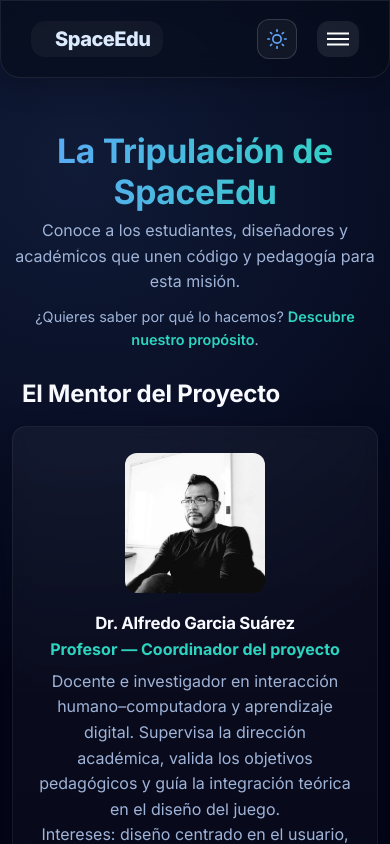
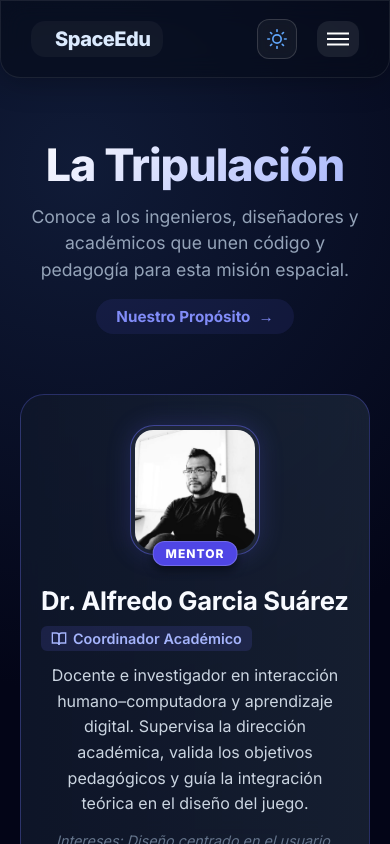
Before and after one commit to IgniferDev/space-angular, an Angular app: page /quienes-somos in a window 390 px wide. Built offline with nearby package versions, Linux system fonts and the light colour scheme.

Commit message:
Rediseño de Nosotros
Se rediseño completamente la pagina de About Us para una mejor interacción con el usuario e información más clara de los integrantes del proyecto

```diff
--- a/src/app/web-page/pages/about/about.component.css
+++ b/src/app/web-page/pages/about/about.component.css
@@ -1,179 +1,339 @@
-/* about-page.component.css - tarjetas apiladas, espacio y legibilidad */
+:host { display: block; }
 
-.about-page {
-  max-width: 980px;
-  margin: 40px auto;
-  padding: 12px;
-  color: var(--text);
+.about-page-wrapper {
+  width: 100%;
+  min-height: 100vh;
+  padding-bottom: 60px;
 }
 
-.about-header {
-  text-align: center;
-  margin-bottom: 28px;
-}
-.about-header h1 { font-size: 2.1rem; margin: 0 0 6px 0; }
-.about-header .subtitle { color: var(--muted); margin: 0; }
-
-/* Tarjeta de miembro (estilo común) */
-.member-card {
+.about-container {
+  max-width: 1100px;
+  margin: 20px auto;
+  padding: 0 20px;
   display: flex;
-  gap: 20px;
-  align-items: center;
-  padding: 20px;
-  margin-bottom: 22px;
-  border-radius: 14px;
-  background: rgba(255,255,255,0.04);
-  border: 1px solid rgba(255,255,255,0.03);
-  box-shadow: 0 8px 30px rgba(2,6,23,0.45);
+  flex-direction: column;
+  gap: 40px;
 }
 
-/* Profesor destacado: un poco más alto y con fondo sutil */
-.member-card.highlighted {
-  background: linear-gradient(180deg, rgba(255,255,255,0.04), rgba(255,255,255,0.02));
-  border: 1px solid rgba(255,255,255,0.06);
-  padding: 26px;
+/* --- 1. HERO (Centrado) --- */
+.about-hero {
+  text-align: center;
+  padding: 40px 0 20px;
 }
 
-/* Foto */
-.photo {
+.hero-title {
+  font-size: 2.8rem;
+  font-weight: 800;
+  margin: 0 0 12px;
+  background: linear-gradient(135deg, #ffffff 0%, #a5b4fc 100%);
+  -webkit-background-clip: text;
+  -webkit-text-fill-color: transparent;
+  letter-spacing: -1px;
+}
+
+.hero-subtitle {
+  font-size: 1.1rem;
+  color: #94a3b8;
+  margin: 0 auto;
+  max-width: 600px;
+  line-height: 1.5;
+}
+
+.hero-link {
+  display: inline-flex;
+  align-items: center;
+  margin-top: 16px;
+  gap: 8px;
+  color: #818cf8;
+  text-decoration: none;
+  font-weight: 700;
+  font-size: 0.95rem;
+  padding: 8px 20px;
+  border-radius: 20px;
+  background: rgba(99, 102, 241, 0.1);
+  transition: all 0.3s ease;
+}
+.hero-link:hover {
+  background: rgba(99, 102, 241, 0.2);
+  color: #fff;
+  transform: translateY(-2px);
+}
+
+
+/* --- ESTILO GENERAL TARJETAS --- */
+.bento-card {
+  background: rgba(15, 23, 42, 0.6);
+  backdrop-filter: blur(12px);
+  border: 1px solid rgba(255, 255, 255, 0.08);
+  border-radius: 24px;
+  overflow: hidden;
+  transition: all 0.4s cubic-bezier(0.175, 0.885, 0.32, 1.275);
+}
+
+.bento-card:hover {
+  transform: translateY(-8px);
+  border-color: rgba(255, 255, 255, 0.2);
+  box-shadow: 0 20px 40px rgba(0, 0, 0, 0.4);
+}
+
+
+/* --- 2. MENTOR CARD (Horizontal) --- */
+.mentor-card {
+  display: flex;
+  align-items: center;
+  padding: 30px;
+  gap: 30px;
+  background: linear-gradient(90deg, rgba(15,23,42,0.9), rgba(30,41,59,0.7));
+  border: 1px solid rgba(99, 102, 241, 0.3);
+}
+
+.profile-visual { flex-shrink: 0; }
+
+.avatar-frame.commander-frame {
+  width: 130px;
+  height: 130px;
+  border-radius: 24px;
+  padding: 4px;
+  background: rgba(255,255,255,0.05);
+  border: 1px solid rgba(99, 102, 241, 0.5);
+  position: relative;
+  box-shadow: 0 0 25px rgba(99, 102, 241, 0.2);
+}
+
+.avatar-img {
+  width: 100%; height: 100%;
+  object-fit: cover; border-radius: 18px;
+  display: block;
+}
+
+.rank-badge {
+  position: absolute;
+  bottom: -12px; left: 50%;
+  transform: translateX(-50%);
+  background: #4f46e5;
+  color: white;
+  font-size: 0.75rem; font-weight: 800;
+  padding: 4px 12px;
+  border-radius: 12px;
+  text-transform: uppercase;
+  letter-spacing: 1px;
+  box-shadow: 0 4px 10px rgba(0,0,0,0.5);
+  border: 1px solid rgba(255,255,255,0.2);
+  white-space: nowrap;
+}
+
+.profile-content { flex: 1; }
+
+.header-row {
+  display: flex;
+  justify-content: space-between;
+  align-items: flex-start;
+  margin-bottom: 12px;
+  flex-wrap: wrap;
+  gap: 10px;
+}
+
+.header-row h2 {
+  margin: 0;
+  font-size: 1.6rem;
+  color: white;
+}
+
+.role-tag {
+  display: inline-flex;
+  align-items: center;
+  gap: 6px;
+  color: #a5b4fc;
+  font-size: 0.9rem;
+  font-weight: 600;
+  background: rgba(99, 102, 241, 0.15);
+  padding: 4px 10px;
+  border-radius: 6px;
+}
+
+.bio {
+  margin: 0 0 12px 0;
+  color: #cbd5e1;
+  font-size: 1rem;
+  line-height: 1.6;
+}
+
+.interests {
+  color: #64748b;
+  font-size: 0.9rem;
+  font-style: italic;
+  margin-bottom: 0;
+}
+
+
+/* --- 3. CREW GRID (Tarjetas Verticales Centradas) --- */
+.crew-grid {
+  display: grid;
+  /* 4 Columnas automáticas en escritorio */
+  grid-template-columns: repeat(auto-fit, minmax(240px, 1fr));
+  gap: 24px;
+}
+
+.crew-card {
+  padding: 30px 20px;
+  display: flex;
+  flex-direction: column;
+  align-items: center; /* Centrado Horizontal */
+  text-align: center;  /* Texto Centrado */
+  gap: 16px;
+  height: 100%;
+}
+
+/* Header Vertical */
+.card-top {
+  display: flex;
+  flex-direction: column;
+  align-items: center;
+  width: 100%;
+  gap: 15px;
+}
+
+/* Foto Grande */
+.card-top .avatar-frame {
   width: 120px;
   height: 120px;
-  border-radius: 12px;
-  overflow: hidden;
-  flex-shrink: 0;
-  background: rgba(255,255,255,0.02);
+  border-radius: 20px;
+  padding: 0; /* Sin padding extra para estudiantes */
+}
+
+.card-top .avatar-img {
+  border-radius: 20px;
+  border: 2px solid rgba(255,255,255,0.1);
+  box-shadow: 0 10px 25px rgba(0,0,0,0.3);
+  transition: transform 0.3s;
+}
+
+.crew-card:hover .avatar-img {
+  transform: scale(1.05);
+  border-color: rgba(255,255,255,0.3);
+}
+
+.identity {
+  display: flex;
+  flex-direction: column;
+  align-items: center;
+  gap: 8px;
+}
+
+.identity h3 {
+  margin: 0;
+  font-size: 1.25rem;
+  color: #fff;
+  font-weight: 700;
+}
+
+/* Roles */
+.role-pill {
+  font-size: 0.75rem;
+  font-weight: 800;
+  text-transform: uppercase;
+  padding: 4px 10px;
+  border-radius: 20px;
+  letter-spacing: 0.5px;
+  display: inline-flex;
+  align-items: center;
+  gap: 6px;
+}
+.role-pill.code { background: rgba(56, 189, 248, 0.15); color: #7dd3fc; border: 1px solid rgba(56, 189, 248, 0.3); }
+.role-pill.logic { background: rgba(168, 85, 247, 0.15); color: #d8b4fe; border: 1px solid rgba(168, 85, 247, 0.3); }
+.role-pill.design { background: rgba(244, 114, 182, 0.15); color: #fbcfe8; border: 1px solid rgba(244, 114, 182, 0.3); }
+.role-pill.qa { background: rgba(45, 212, 191, 0.15); color: #99f6e4; border: 1px solid rgba(45, 212, 191, 0.3); }
+
+.bio-short {
+  font-size: 0.9rem;
+  color: #94a3b8;
+  margin: 0;
+  line-height: 1.5;
+  flex-grow: 1;
+}
+
+/* --- BOTONES SOCIALES (Separados y Grandes) --- */
+.social-row {
+  display: flex;
+  justify-content: center; /* Centrados */
+  gap: 24px; /* AUMENTADO: Mucho espacio entre iconos */
+  margin-top: 12px;
+}
+
+.social-btn {
   display: flex;
   align-items: center;
   justify-content: center;
-}
-.photo img {
-  width: 100%;
-  height: 100%;
-  object-fit: cover;
-  display: block;
+  width: 44px; /* AUMENTADO: Área táctil grande */
+  height: 44px;
+  color: #cbd5e1;
+  border-radius: 12px;
+  background: rgba(255,255,255,0.05);
+  transition: all 0.3s cubic-bezier(0.25, 0.8, 0.25, 1);
+  border: 1px solid transparent;
 }
 
-/* Cuerpo de la tarjeta */
-.member-body {
-  flex: 1;
-  min-width: 0;
-}
-.member-body h2, .member-body h3 {
-  margin: 0 0 6px 0;
-  color: #fff;
-}
-.role {
-  color: var(--accent2);
-  font-weight: 700;
-  margin-bottom: 10px;
-}
-.member-body p {
-  margin: 0;
-  color: var(--muted);
-  line-height: 1.6;
+.social-btn:hover {
+  background: #0a66c2; /* Color LinkedIn por defecto al hover */
+  color: white;
+  transform: translateY(-4px) scale(1.1);
+  box-shadow: 0 10px 20px rgba(0,0,0,0.3);
+  border-color: rgba(255,255,255,0.2);
 }
 
-/* Contact card */
-.contact-card {
-  margin-top: 18px;
-  padding: 18px;
-  text-align: center;
+/* Diferenciar el hover de GitHub si quieres (opcional) */
+.social-btn[href*="github"]:hover { background: #333; }
+
+
+/* --- 4. CONTACT BANNER --- */
+.contact-banner {
+  padding: 24px 40px;
+  display: flex;
+  align-items: center;
+  justify-content: center;
+  gap: 20px;
+  background: linear-gradient(90deg, rgba(99,102,241,0.15), rgba(15,23,42,0.6));
+  border: 1px solid rgba(99, 102, 241, 0.3);
+}
+.contact-content h2 { font-size: 1.3rem; color: white; margin: 0 0 4px; }
+.contact-content p { margin: 0; color: #cbd5e1; }
+
+.btn-contact {
+  display: inline-flex;
+  align-items: center;
+  gap: 8px;
+  padding: 10px 24px;
+  background: #fff;
+  color: #0f172a;
+  font-weight: 700;
+  text-decoration: none;
   border-radius: 12px;
-  background: rgba(255,255,255,0.03);
+  transition: 0.3s;
 }
-
-/* Small helpers */
-.img-hint { display:block; margin-top:8px; color: var(--muted); font-size: 12px; }
-
-/* Responsive: apilar verticalmente en pantallas pequeñas */
-@media (max-width: 780px) {
-  .member-card {
-    flex-direction: column;
-    text-align: center;
-    align-items: center;
-  }
-  .photo { width: 140px; height: 140px; }
-  .member-body { width: 100%; }
-  .member-body h2, .member-body h3 { font-size: 1.05rem; }
-}
-
-/* --- AÑADIR ESTO A TU about-page.component.css --- */
-
-/* Estilos para las nuevas secciones */
-.team-section h2 {
-  font-size: 1.5rem;
-  color: #fff;
-  margin-bottom: 18px;
-  padding-left: 10px;
-  border-left: 3px solid var(--accent); /* Asumiendo que tienes una variable --accent */
-}
-
-/* Reseteo semántico para listas */
-.team-list, .team-grid {
-  list-style: none;
-  padding: 0;
-  margin: 0;
-}
-
-/* La REJILLA 2x2 para el equipo de desarrollo */
-.team-grid {
-  display: grid;
-  grid-template-columns: repeat(2, 1fr);
-  gap: 22px;
-}
-
-/* Quitar el margen inferior de las tarjetas cuando están en la rejilla */
-.team-grid .member-card {
-  margin-bottom: 0;
-}
-
-/* Estilos para los enlaces de perfiles */
-.social-links {
-  margin-top: 16px;
-  display: flex;
-  gap: 16px;
-}
-
-.social-links a {
-  color: var(--muted);
-  text-decoration: none;
-  font-size: 0.85rem;
-  font-weight: 600;
-  transition: color 0.2s ease;
-}
-
-.social-links a:hover {
-  color: var(--accent2); /* Asumiendo --accent2 */
-}
-
-/* Enlace a la página de Propósito */
-.purpose-link {
-  text-align: center;
-  margin: 10px 0 0 0;
-  font-size: 0.9rem;
-}
-.purpose-link a {
-  color: var(--accent2);
-  text-decoration: none;
-  font-weight: 600;
-}
-.purpose-link a:hover {
-  text-decoration: underline;
+.btn-contact:hover {
+  background: #e2e8f0;
+  transform: scale(1.05);
 }
 
 
-/* --- MODIFICAR TU MEDIA QUERY --- */
-@media (max-width: 780px) {
-  /* ... (tu .member-card flex-direction: column) ... */
+/* --- ANIMACIONES --- */
+.card-animated { opacity: 0; animation: slideUp 0.6s cubic-bezier(0.16, 1, 0.3, 1) forwards; }
+.mentor-card { animation-delay: 0.1s; }
+.crew-card:nth-child(1) { animation-delay: 0.2s; }
+.crew-card:nth-child(2) { animation-delay: 0.3s; }
+.crew-card:nth-child(3) { animation-delay: 0.4s; }
+.crew-card:nth-child(4) { animation-delay: 0.5s; }
 
-  /* Deshacer la rejilla en móvil (apilar) */
-  .team-grid {
-    grid-template-columns: 1fr;
-    gap: 0; /* El margen ya lo da .member-card */
-  }
+@keyframes slideUp {
+  from { opacity: 0; transform: translateY(40px); }
+  to { opacity: 1; transform: translateY(0); }
+}
 
-  /* Asegurar que las tarjetas vuelvan a tener su margen */
-  .team-grid .member-card {
-    margin-bottom: 22px;
-  }
+/* --- RESPONSIVE --- */
+@media (max-width: 768px) {
+  .mentor-card { flex-direction: column; text-align: center; padding: 30px 20px; }
+  .info-header { flex-direction: column; align-items: center; gap: 15px; }
+  /* En móvil una columna, en tablets 2 */
+  .crew-grid { grid-template-columns: 1fr; max-width: 400px; margin: 0 auto; }
+  .contact-banner { flex-direction: column; text-align: center; }
 }
--- a/src/app/web-page/pages/about/about.component.html
+++ b/src/app/web-page/pages/about/about.component.html
@@ -1,122 +1,144 @@
 <app-navigation-menu></app-navigation-menu>
 
-<main class="about-page container">
+<main class="about-page-wrapper">
 
-  <header class="about-header">
-    <h1>La Tripulación de SpaceEdu</h1>
-    <p class="subtitle">
-      Conoce a los estudiantes, diseñadores y académicos que unen código y pedagogía para esta misión.
+  <div class="about-container">
+
+    <header class="about-hero">
+      <div class="hero-content">
+        <h1 class="hero-title">La Tripulación</h1>
+        <p class="hero-subtitle">
+          Conoce a los ingenieros, diseñadores y académicos que unen código y pedagogía para esta misión espacial.
         </p>
-    <p class="purpose-link">
-      ¿Quieres saber por qué lo hacemos?
-      <a routerLink="/proposito">Descubre nuestro propósito</a>.
-    </p>
+        <a [routerLink]="['/proposito']" class="hero-link">
+          Nuestro Propósito <span class="arrow">→</span>
+        </a>
+      </div>
     </header>
 
-  <section class="team-section">
-    <h2>El Mentor del Proyecto</h2>
-    <ul class="team-list">
-      <li class="member-card card highlighted">
-        <div class="photo">
-          <img src="../../../../assets/team/freddy.png" alt="Foto del Dr. Freddy777">
+    <section class="bento-card mentor-card card-animated">
+      <div class="profile-visual">
+        <div class="avatar-frame commander-frame">
+          <img src="assets/team/freddy.png" alt="Dr. Alfredo Garcia" class="avatar-img">
+          <div class="rank-badge">Mentor</div>
         </div>
-        <div class="member-body">
-          <h3>Dr. Alfredo Garcia Suárez</h3>
-          <div class="role">Profesor — Coordinador del proyecto</div>
-          <p class="muted">
+      </div>
+
+      <div class="profile-content">
+        <div class="header-row">
+          <h2>Dr. Alfredo Garcia Suárez</h2>
+          <span class="role-tag">
+            <svg width="16" height="16" viewBox="0 0 24 24" fill="none" stroke="currentColor" stroke-width="2"><path d="M2 3h6a4 4 0 0 1 4 4v14a3 3 0 0 0-3-3H2z"></path><path d="M22 3h-6a4 4 0 0 0-4 4v14a3 3 0 0 1 3-3h7z"></path></svg>
+            Coordinador Académico
+          </span>
+        </div>
+        <p class="bio">
           Docente e investigador en interacción humano–computadora y aprendizaje digital. Supervisa la dirección académica, valida los objetivos pedagógicos y guía la integración teórica en el diseño del juego.
         </p>
-          <p class="muted small">Intereses: diseño centrado en el usuario, evaluación formativa, tecnologías educativas.</p>
+        <p class="interests">Intereses: Diseño centrado en el usuario, Evaluación formativa.</p>
 
-          <div class="social-links">
-            <a href="#" target="_blank" rel="noopener noreferrer" title="Perfil Profesional">LinkedIn</a>
+        <div class="social-row">
+
+
+
         </div>
       </div>
-      </li>
-    </ul>
     </section>
 
-  <section class="team-section">
-    <h2>El Equipo de Desarrollo</h2>
-    <ul class="team-grid">
+    <div class="crew-grid">
 
-      <li class="member-card card">
-        <div class="photo">
-          <img src="../../../../assets/team/ignifer_student.jpg" alt="Foto de Fernando Cilia">
+      <article class="bento-card crew-card card-animated">
+        <div class="card-top">
+          <div class="avatar-frame">
+            <img src="assets/team/ignifer_student.jpg" alt="Fernando Cilia" class="avatar-img">
           </div>
-        <div class="member-body">
+          <div class="identity">
             <h3>Fernando Cilia</h3>
-          <div class="role">Desarrollador Frontend</div>
-          <p class="muted">
-            Responsable de la interfaz, implementación en Angular y la usabilidad visual del juego.
-          </p>
-          <div class="social-links">
-            <a href="https://github.com/IgniferDev" target="_blank" rel="noopener noreferrer" title="GitHub">GitHub</a>
-            <a href="https://www.linkedin.com/in/fernando-morales-cilia-6b27b8357/" target="_blank" rel="noopener noreferrer" title="LinkedIn">LinkedIn</a>
+            <span class="role-pill code">
+              <svg width="14" height="14" viewBox="0 0 24 24" fill="none" stroke="currentColor" stroke-width="2"><polyline points="16 18 22 12 16 6"></polyline><polyline points="8 6 2 12 8 18"></polyline></svg>
+              Frontend
+            </span>
           </div>
         </div>
-      </li>
+        <p class="bio-short">Responsable de la interfaz, implementación en Angular y la usabilidad visual del juego.</p>
+        <div class="social-row">
+          <a href="https://github.com/IgniferDev" target="_blank" class="social-btn"><svg width="18" height="18" viewBox="0 0 24 24" fill="none" stroke="currentColor" stroke-width="2" stroke-linecap="round" stroke-linejoin="round"><path d="M9 19c-5 1.5-5-2.5-7-3m14 6v-3.87a3.37 3.37 0 0 0-.94-2.61c3.14-.35 6.44-1.54 6.44-7A5.44 5.44 0 0 0 20 4.77 5.07 5.07 0 0 0 19.91 1S18.73.65 16 2.48a13.38 13.38 0 0 0-7 0C6.27.65 5.09 1 5.09 1A5.07 5.07 0 0 0 5 4.77a5.44 5.44 0 0 0-1.5 3.78c0 5.42 3.3 6.61 6.44 7A3.37 3.37 0 0 0 9 18.13V22"></path></svg></a>
+          <a href="https://www.linkedin.com/in/fernando-morales-cilia-6b27b8357/" target="_blank" class="social-btn"><svg width="18" height="18" viewBox="0 0 24 24" fill="none" stroke="currentColor" stroke-width="2" stroke-linecap="round" stroke-linejoin="round"><path d="M16 8a6 6 0 0 1 6 6v7h-4v-7a2 2 0 0 0-2-2 2 2 0 0 0-2 2v7h-4v-7a6 6 0 0 1 6-6z"></path><rect x="2" y="9" width="4" height="12"></rect><circle cx="4" cy="4" r="2"></circle></svg></a>
+        </div>
+      </article>
 
-      <li class="member-card card">
-        <div class="photo">
-          <img src="../../../../assets/team/senn_student.jpg" alt="Foto de Gerson Contreras">
+      <article class="bento-card crew-card card-animated">
+        <div class="card-top">
+          <div class="avatar-frame">
+            <img src="assets/team/senn_student.jpg" alt="Gerson Contreras" class="avatar-img">
           </div>
-        <div class="member-body">
+          <div class="identity">
             <h3>Gerson Contreras</h3>
-          <div class="role">Programador de Lógica</div>
-          <p class="muted">
-            Encargado de la mecánica del juego, detección de colisiones y balance de dificultad por rondas.
-          </p>
-          <div class="social-links">
-            <a href="https://github.com/SennDev" target="_blank" rel="noopener noreferrer" title="GitHub">GitHub</a>
-            <a href="https://www.linkedin.com/in/gerson-gonzalez-senn4520/" target="_blank" rel="noopener noreferrer" title="LinkedIn">LinkedIn</a>
+            <span class="role-pill logic">
+              <svg width="14" height="14" viewBox="0 0 24 24" fill="none" stroke="currentColor" stroke-width="2"><rect x="2" y="2" width="20" height="8" rx="2" ry="2"></rect><rect x="2" y="14" width="20" height="8" rx="2" ry="2"></rect><line x1="6" y1="6" x2="6.01" y2="6"></line><line x1="6" y1="18" x2="6.01" y2="18"></line></svg>
+              Backend Logic
+            </span>
           </div>
         </div>
-      </li>
+        <p class="bio-short">Encargado de la mecánica del juego, detección de colisiones y balance de dificultad.</p>
+        <div class="social-row">
+          <a href="https://github.com/SennDev" target="_blank" class="social-btn"><svg width="18" height="18" viewBox="0 0 24 24" fill="none" stroke="currentColor" stroke-width="2" stroke-linecap="round" stroke-linejoin="round"><path d="M9 19c-5 1.5-5-2.5-7-3m14 6v-3.87a3.37 3.37 0 0 0-.94-2.61c3.14-.35 6.44-1.54 6.44-7A5.44 5.44 0 0 0 20 4.77 5.07 5.07 0 0 0 19.91 1S18.73.65 16 2.48a13.38 13.38 0 0 0-7 0C6.27.65 5.09 1 5.09 1A5.07 5.07 0 0 0 5 4.77a5.44 5.44 0 0 0-1.5 3.78c0 5.42 3.3 6.61 6.44 7A3.37 3.37 0 0 0 9 18.13V22"></path></svg></a>
+          <a href="https://www.linkedin.com/in/gerson-gonzalez-senn4520/" target="_blank" class="social-btn"><svg width="18" height="18" viewBox="0 0 24 24" fill="none" stroke="currentColor" stroke-width="2" stroke-linecap="round" stroke-linejoin="round"><path d="M16 8a6 6 0 0 1 6 6v7h-4v-7a2 2 0 0 0-2-2 2 2 0 0 0-2 2v7h-4v-7a6 6 0 0 1 6-6z"></path><rect x="2" y="9" width="4" height="12"></rect><circle cx="4" cy="4" r="2"></circle></svg></a>
+        </div>
+      </article>
 
-      <li class="member-card card">
-        <div class="photo">
-          <img src="../../../../assets/team/ponkifill_student.jpg" alt="Foto de Pablo Ibarra">
+      <article class="bento-card crew-card card-animated">
+        <div class="card-top">
+          <div class="avatar-frame">
+            <img src="assets/team/ponkifill_student.jpg" alt="Pablo Ibarra" class="avatar-img">
           </div>
-        <div class="member-body">
+          <div class="identity">
             <h3>Pablo Ibarra</h3>
-          <div class="role">Diseño Instruccional</div>
-          <p class="muted">
-            Diseña las preguntas y las secuencias pedagógicas para que las actividades sean significativas.
-          </p>
-          <div class="social-links">
-            <a href="https://github.com/PabloIbVa" target="_blank" rel="noopener noreferrer" title="GitHub">GitHub</a>
-            <a href="[TU_URL_LINKEDIN]" target="_blank" rel="noopener noreferrer" title="LinkedIn">LinkedIn</a>
+            <span class="role-pill design">
+              <svg width="14" height="14" viewBox="0 0 24 24" fill="none" stroke="currentColor" stroke-width="2"><path d="M12 19l7-7 3 3-7 7-3-3z"></path><path d="M18 13l-1.5-7.5L2 2l3.5 14.5L13 18l5-5z"></path><path d="M2 2l7.586 7.586"></path><circle cx="11" cy="11" r="2"></circle></svg>
+              Diseño Instruccional
+            </span>
           </div>
         </div>
-      </li>
+        <p class="bio-short">Diseña las preguntas y secuencias pedagógicas para un aprendizaje significativo.</p>
+        <div class="social-row">
+          <a href="https://github.com/PabloIbVa" target="_blank" class="social-btn"><svg width="18" height="18" viewBox="0 0 24 24" fill="none" stroke="currentColor" stroke-width="2" stroke-linecap="round" stroke-linejoin="round"><path d="M9 19c-5 1.5-5-2.5-7-3m14 6v-3.87a3.37 3.37 0 0 0-.94-2.61c3.14-.35 6.44-1.54 6.44-7A5.44 5.44 0 0 0 20 4.77 5.07 5.07 0 0 0 19.91 1S18.73.65 16 2.48a13.38 13.38 0 0 0-7 0C6.27.65 5.09 1 5.09 1A5.07 5.07 0 0 0 5 4.77a5.44 5.44 0 0 0-1.5 3.78c0 5.42 3.3 6.61 6.44 7A3.37 3.37 0 0 0 9 18.13V22"></path></svg></a>
+          <a href="#" target="_blank" class="social-btn"><svg width="18" height="18" viewBox="0 0 24 24" fill="none" stroke="currentColor" stroke-width="2" stroke-linecap="round" stroke-linejoin="round"><path d="M16 8a6 6 0 0 1 6 6v7h-4v-7a2 2 0 0 0-2-2 2 2 0 0 0-2 2v7h-4v-7a6 6 0 0 1 6-6z"></path><rect x="2" y="9" width="4" height="12"></rect><circle cx="4" cy="4" r="2"></circle></svg></a>
+        </div>
+      </article>
 
-      <li class="member-card card">
-        <div class="photo">
-          <img src="../../../../assets/team/floppa_student.jpg" alt="Foto de Bernardo Palacios">
+      <article class="bento-card crew-card card-animated">
+        <div class="card-top">
+          <div class="avatar-frame">
+            <img src="assets/team/floppa_student.jpg" alt="Bernardo Palacios" class="avatar-img">
           </div>
-        <div class="member-body">
+          <div class="identity">
             <h3>Bernardo Palacios</h3>
-          <div class="role">QA & Pruebas</div>
-          <p class="muted">
-            Responsable de pruebas, informes de usabilidad y recopilación de métricas para mejorar la experiencia.
-          </p>
-          <div class="social-links">
-            <a href="https://github.com/floppafan2" target="_blank" rel="noopener noreferrer" title="GitHub">GitHub</a>
-            <a href="[TU_URL_LINKEDIN]" target="_blank" rel="noopener noreferrer" title="LinkedIn">LinkedIn</a>
+            <span class="role-pill qa">
+              <svg width="14" height="14" viewBox="0 0 24 24" fill="none" stroke="currentColor" stroke-width="2"><path d="M12 22s8-4 8-10V5l-8-3-8 3v7c0 6 8 10 8 10z"></path></svg>
+              QA & Testing
+            </span>
           </div>
         </div>
-      </li>
+        <p class="bio-short">Responsable de pruebas, informes de usabilidad y métricas de experiencia.</p>
+        <div class="social-row">
+          <a href="https://github.com/floppafan2" target="_blank" class="social-btn"><svg width="18" height="18" viewBox="0 0 24 24" fill="none" stroke="currentColor" stroke-width="2" stroke-linecap="round" stroke-linejoin="round"><path d="M9 19c-5 1.5-5-2.5-7-3m14 6v-3.87a3.37 3.37 0 0 0-.94-2.61c3.14-.35 6.44-1.54 6.44-7A5.44 5.44 0 0 0 20 4.77 5.07 5.07 0 0 0 19.91 1S18.73.65 16 2.48a13.38 13.38 0 0 0-7 0C6.27.65 5.09 1 5.09 1A5.07 5.07 0 0 0 5 4.77a5.44 5.44 0 0 0-1.5 3.78c0 5.42 3.3 6.61 6.44 7A3.37 3.37 0 0 0 9 18.13V22"></path></svg></a>
+          <a href="https://www.linkedin.com/in/bernardo-palacios-caballero-079768342?trk=contact-info" target="_blank" class="social-btn"><svg width="18" height="18" viewBox="0 0 24 24" fill="none" stroke="currentColor" stroke-width="2" stroke-linecap="round" stroke-linejoin="round"><path d="M16 8a6 6 0 0 1 6 6v7h-4v-7a2 2 0 0 0-2-2 2 2 0 0 0-2 2v7h-4v-7a6 6 0 0 1 6-6z"></path><rect x="2" y="9" width="4" height="12"></rect><circle cx="4" cy="4" r="2"></circle></svg></a>
+        </div>
+      </article>
 
-    </ul>
+    </div>
+
+    <section class="bento-card contact-banner card-animated">
+      <div class="contact-content">
+        <h2>¿Listo para colaborar?</h2>
+        <p>Si deseas implementar SpaceEdu en tu aula o contribuir al proyecto.</p>
+      </div>
+      <a href="mailto:somosSpaceEdu@outlook.com" class="btn-contact">
+        <svg width="18" height="18" viewBox="0 0 24 24" fill="none" stroke="currentColor" stroke-width="2" stroke-linecap="round" stroke-linejoin="round"><path d="M4 4h16c1.1 0 2 .9 2 2v12c0 1.1-.9 2-2 2H4c-1.1 0-2-.9-2-2V6c0-1.1.9-2 2-2z"></path><polyline points="22,6 12,13 2,6"></polyline></svg>
+        Contáctanos
+      </a>
     </section>
 
-  <section class="section-card contact-card">
-    <h2>Contáctanos</h2>
-    <p class="muted">
-      ¿Deseas colaborar o probar el juego en tu aula? Escríbenos a
-      <a href="mailto:somosSpaceEdu@outlook.com"><strong>somosSpaceEdu&#64;outlook.com</strong></a>
-    </p>
-  </section>
-
+  </div>
 </main>
--- a/src/app/web-page/pages/about/about.component.ts
+++ b/src/app/web-page/pages/about/about.component.ts
@@ -1,11 +1,12 @@
 import { Component } from '@angular/core';
 import { CommonModule } from '@angular/common';
+import { RouterLink } from '@angular/router';
 import { NavegationMenuComponent } from '../../components/navegation-menu/navegation-menu.component';
 
 @Component({
   selector: 'app-about-page',
   standalone: true,
-  imports: [CommonModule, NavegationMenuComponent],
+  imports: [CommonModule, NavegationMenuComponent, RouterLink],
   templateUrl: './about.component.html',
   styleUrls: ['./about.component.css']
 })
```
Lines whose indentation alone changed are shown as unchanged.
